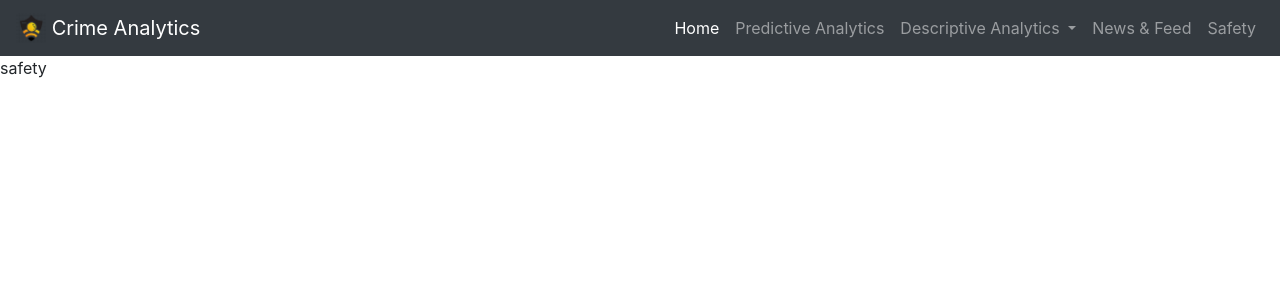
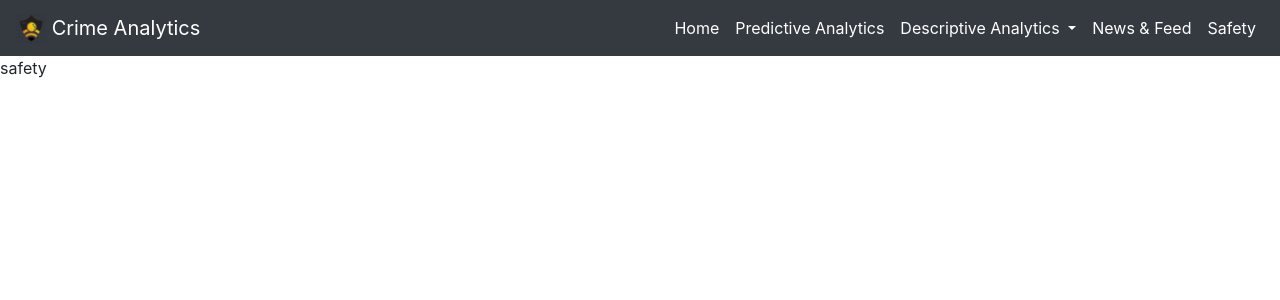
Before and after one commit to Swayam595/SpartanSecurity, a Flask app: page /safety in a window 1280 px wide. Shown: the top 300 px of the page. Run offline with Flask 2, Linux system fonts and the light colour scheme; some libraries are stand-ins or nearby versions.

Commit message:
paralax + active property

```diff
--- a/app/templates/navbar.html
+++ b/app/templates/navbar.html
@@ -17,10 +17,10 @@
             <li class="nav-item active">
                 <a class="nav-link" href="/">Home <span class="sr-only">(current)</span></a>
             </li>
-            <li class="nav-item">
+            <li class="nav-item active">
                 <a class="nav-link" href="/predanalytics">Predictive Analytics</a>
             </li>
-            <li class="nav-item dropdown">
+            <li class="nav-item dropdown active">
                 <a class="nav-link dropdown-toggle" href="/desanalytics" id="navbarDropdown" role="button" data-toggle="dropdown"
                     aria-haspopup="true" aria-expanded="false">
                     Descriptive Analytics
@@ -30,10 +30,10 @@
                     <a class="dropdown-item" href="/dashboard">Charts</a>
                 </div>
             </li>
-            <li class="nav-item">
+            <li class="nav-item active">
                 <a class="nav-link" href="/newsfeed">News & Feed</a>
             </li>
-            <li class="nav-item">
+            <li class="nav-item active">
                 <a class="nav-link" href="/safety">Safety</a>
             </li>
         </ul>
```
Also changed, not shown: app/templates/home.html (+16 -4 lines).
